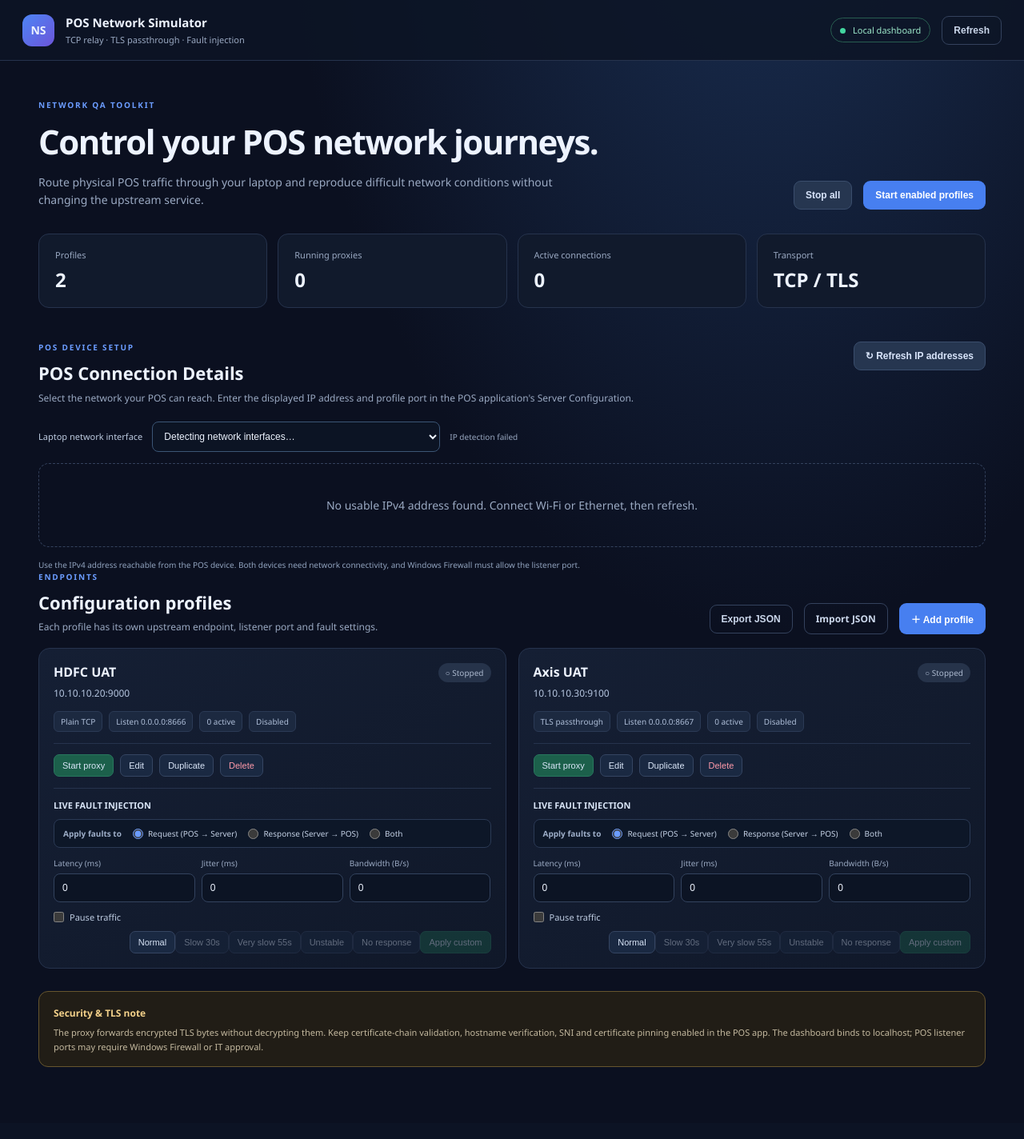
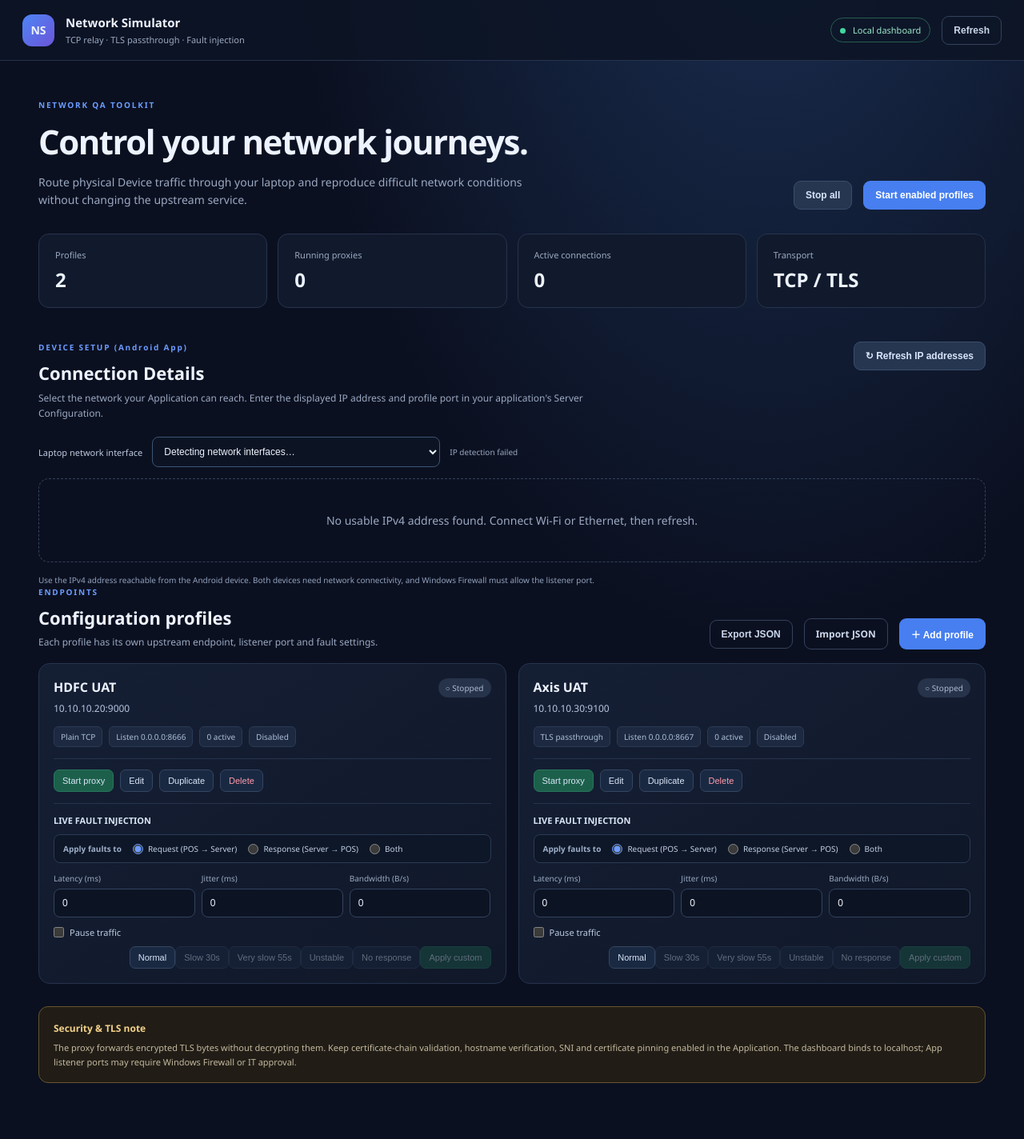
Before and after one commit to abhijitrao/NetworkSimulator, a Flask app: page / in a window 1280 px wide. Shown: the whole page at 80% size. Before the commit the page ends 1334 px from the top, so only its background shows below. Run offline with Flask 3, Linux system fonts and the light colour scheme; data that the repository does not hold is empty.

Commit message:
Change Title

```diff
--- a/templates/index.html
+++ b/templates/index.html
@@ -2,26 +2,26 @@
 <html lang="en">
 <head>
   <meta charset="utf-8"><meta name="viewport" content="width=device-width,initial-scale=1">
-  <title>POS Network Simulator</title>
+  <title>Network Simulator</title>
   <link rel="stylesheet" href="{{ url_for('static', filename='css/style.css') }}">
 </head>
 <body>
   <header class="topbar">
-    <div class="brand"><div class="brand-mark">NS</div><div><strong>POS Network Simulator</strong><small>TCP relay · TLS passthrough · Fault injection</small></div></div>
+    <div class="brand"><div class="brand-mark">NS</div><div><strong>Network Simulator</strong><small>TCP relay · TLS passthrough · Fault injection</small></div></div>
     <div class="top-actions"><span class="local-pill"><i></i> Local dashboard</span><button class="btn ghost" id="refreshBtn">Refresh</button></div>
   </header>
   <main class="page">
-    <section class="hero"><div><p class="eyebrow">NETWORK QA TOOLKIT</p><h1>Control your POS network journeys.</h1><p class="sub">Route physical POS traffic through your laptop and reproduce difficult network conditions without changing the upstream service.</p></div><div class="hero-actions"><button class="btn secondary" id="stopAllBtn">Stop all</button><button class="btn primary" id="startAllBtn">Start enabled profiles</button></div></section>
+    <section class="hero"><div><p class="eyebrow">NETWORK QA TOOLKIT</p><h1>Control your network journeys.</h1><p class="sub">Route physical Device traffic through your laptop and reproduce difficult network conditions without changing the upstream service.</p></div><div class="hero-actions"><button class="btn secondary" id="stopAllBtn">Stop all</button><button class="btn primary" id="startAllBtn">Start enabled profiles</button></div></section>
     <section class="stats"><article class="stat"><span>Profiles</span><strong id="profileCount">0</strong></article><article class="stat"><span>Running proxies</span><strong id="runningCount">0</strong></article><article class="stat"><span>Active connections</span><strong id="connectionCount">0</strong></article><article class="stat"><span>Transport</span><strong>TCP / TLS</strong></article></section>
     <section class="network-panel" aria-labelledby="networkTitle">
-      <div class="network-heading"><div><p class="eyebrow">POS DEVICE SETUP</p><h2 id="networkTitle">POS Connection Details</h2><p class="muted">Select the network your POS can reach. Enter the displayed IP address and profile port in the POS application's Server Configuration.</p></div><button class="btn secondary" id="refreshNetworkBtn" type="button">↻ Refresh IP addresses</button></div>
+      <div class="network-heading"><div><p class="eyebrow">DEVICE SETUP (Android App)</p><h2 id="networkTitle">Connection Details</h2><p class="muted">Select the network your Application can reach. Enter the displayed IP address and profile port in your application's Server Configuration.</p></div><button class="btn secondary" id="refreshNetworkBtn" type="button">↻ Refresh IP addresses</button></div>
       <div class="network-select-row"><label for="networkInterface">Laptop network interface</label><select id="networkInterface"><option value="">Detecting network interfaces…</option></select><span id="networkScanStatus" class="network-scan-status">Scanning…</span></div>
       <div id="posConnectionList" class="pos-connection-grid"><div class="empty">Detecting laptop IPv4 addresses…</div></div>
-      <p class="network-footnote">Use the IPv4 address reachable from the POS device. Both devices need network connectivity, and Windows Firewall must allow the listener port.</p>
+      <p class="network-footnote">Use the IPv4 address reachable from the Android device. Both devices need network connectivity, and Windows Firewall must allow the listener port.</p>
     </section>
     <section class="section-head"><div><p class="eyebrow">ENDPOINTS</p><h2>Configuration profiles</h2><p class="muted">Each profile has its own upstream endpoint, listener port and fault settings.</p></div><div class="section-actions"><button class="btn ghost" id="exportBtn">Export JSON</button><label class="btn ghost file-btn">Import JSON<input type="file" id="importFile" accept="application/json"></label><button class="btn primary" id="addProfileBtn">＋ Add profile</button></div></section>
     <section id="profileList" class="profile-grid"><div class="empty">Loading profiles…</div></section>
-    <section class="notice"><strong>Security & TLS note</strong><p>The proxy forwards encrypted TLS bytes without decrypting them. Keep certificate-chain validation, hostname verification, SNI and certificate pinning enabled in the POS app. The dashboard binds to localhost; POS listener ports may require Windows Firewall or IT approval.</p></section>
+    <section class="notice"><strong>Security & TLS note</strong><p>The proxy forwards encrypted TLS bytes without decrypting them. Keep certificate-chain validation, hostname verification, SNI and certificate pinning enabled in the Application. The dashboard binds to localhost; App listener ports may require Windows Firewall or IT approval.</p></section>
   </main>
   <dialog id="profileDialog"><form id="profileForm"><div class="dialog-head"><div><p class="eyebrow">ENDPOINT CONFIGURATION</p><h2 id="dialogTitle">Add profile</h2></div><button type="button" class="icon-btn" id="closeDialog">×</button></div><input type="hidden" id="profileId">
     <div class="form-grid"><label>Profile name<input id="profileName" required placeholder="HDFC UAT"></label><label>Transport label<select id="transport"><option value="tcp">Plain TCP</option><option value="tls_passthrough">TLS passthrough</option></select></label><label class="wide">Upstream hostname / IP<input id="upstreamHost" required placeholder="uat.example.com"></label><label>Upstream port<input id="upstreamPort" type="number" min="1" max="65535" value="9000" required></label><label>Local listen port<input id="listenPort" type="number" min="1" max="65535" value="8666" required></label><label>Bind address<input id="bindHost" value="127.0.0.1" placeholder="127.0.0.1 or laptop LAN IP" required></label><label>Connect timeout (ms)<input id="connectTimeout" type="number" min="100" max="300000" value="10000"></label><label class="wide">Notes<input id="notes" placeholder="Optional test endpoint notes"></label><label class="check wide"><input id="enabled" type="checkbox" checked> Enable this profile for Start enabled profiles</label></div>
```
Also changed, not shown: README.md.
